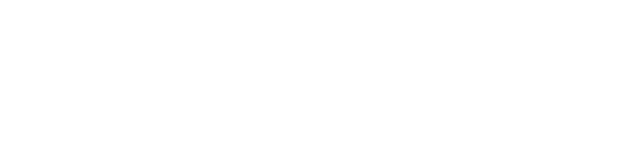
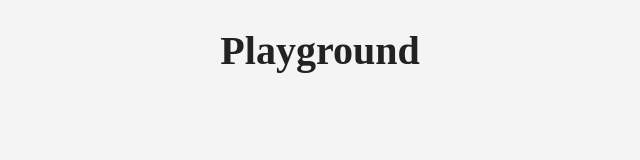
Before and after one commit to LumaKernel/web-playground, a website with bundled scripts: page src/index.html in a window 1280 px wide. Shown: the whole page, without its empty margins (320-960 px from the left). Built offline with nearby package versions, Linux system fonts and the light colour scheme.

Commit message:
add css files

```diff
--- a/src/index.html
+++ b/src/index.html
@@ -3,9 +3,10 @@
 <head>
   <meta charset="UTF-8">
   <title>HTML Playground</title>
+  <link rel="stylesheet" href="main.css">
 </head>
 <body>
-
+  <h1>Playground</h1>
   <script src="main.js"></script>
 </body>
 </html>
--- /dev/null
+++ b/src/main.css
@@ -0,0 +1,8 @@
+html {
+  background: #f4f4f4;
+}
+h1 {
+  color: #222;
+  font-size: 40px;
+  text-align: center;
+}
```
